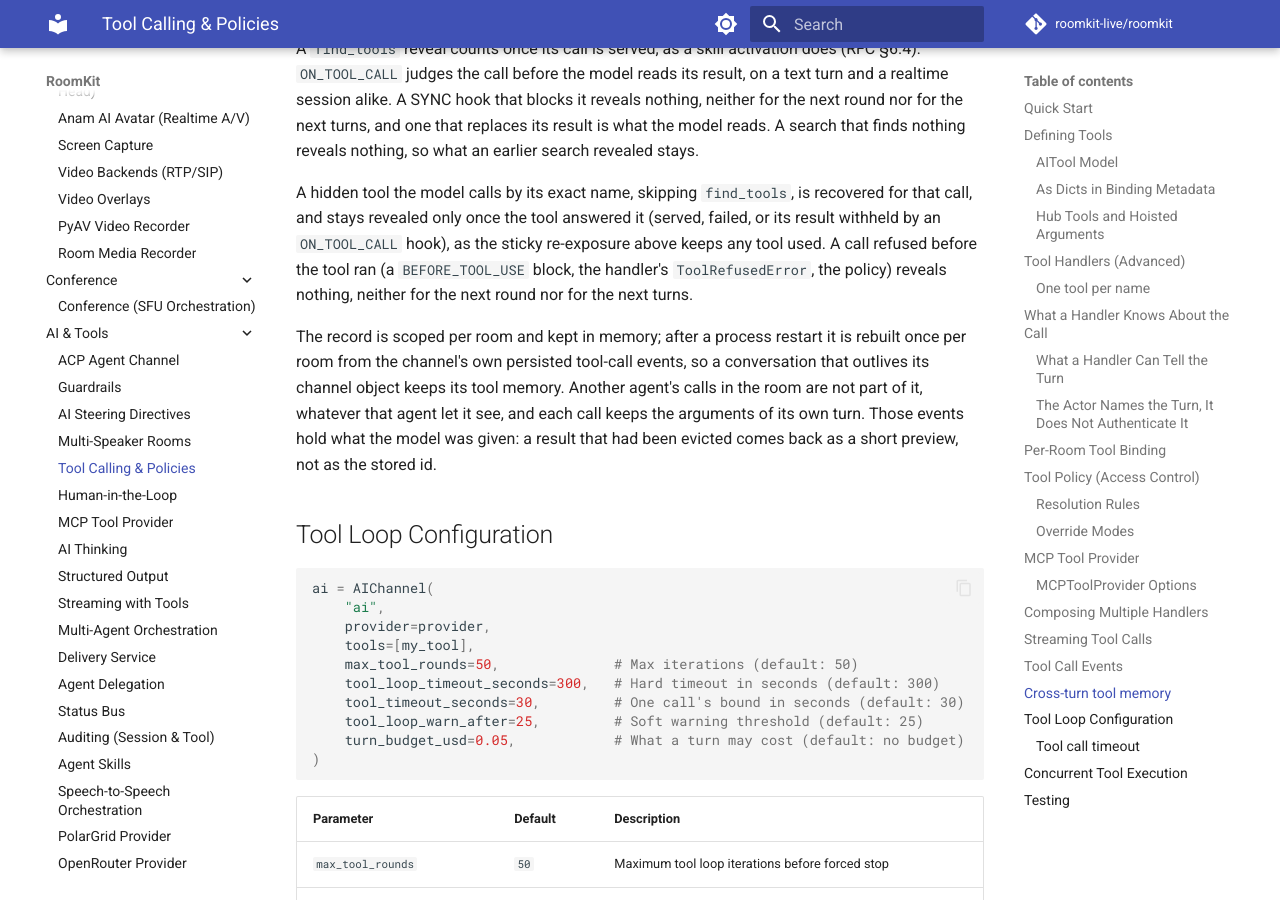
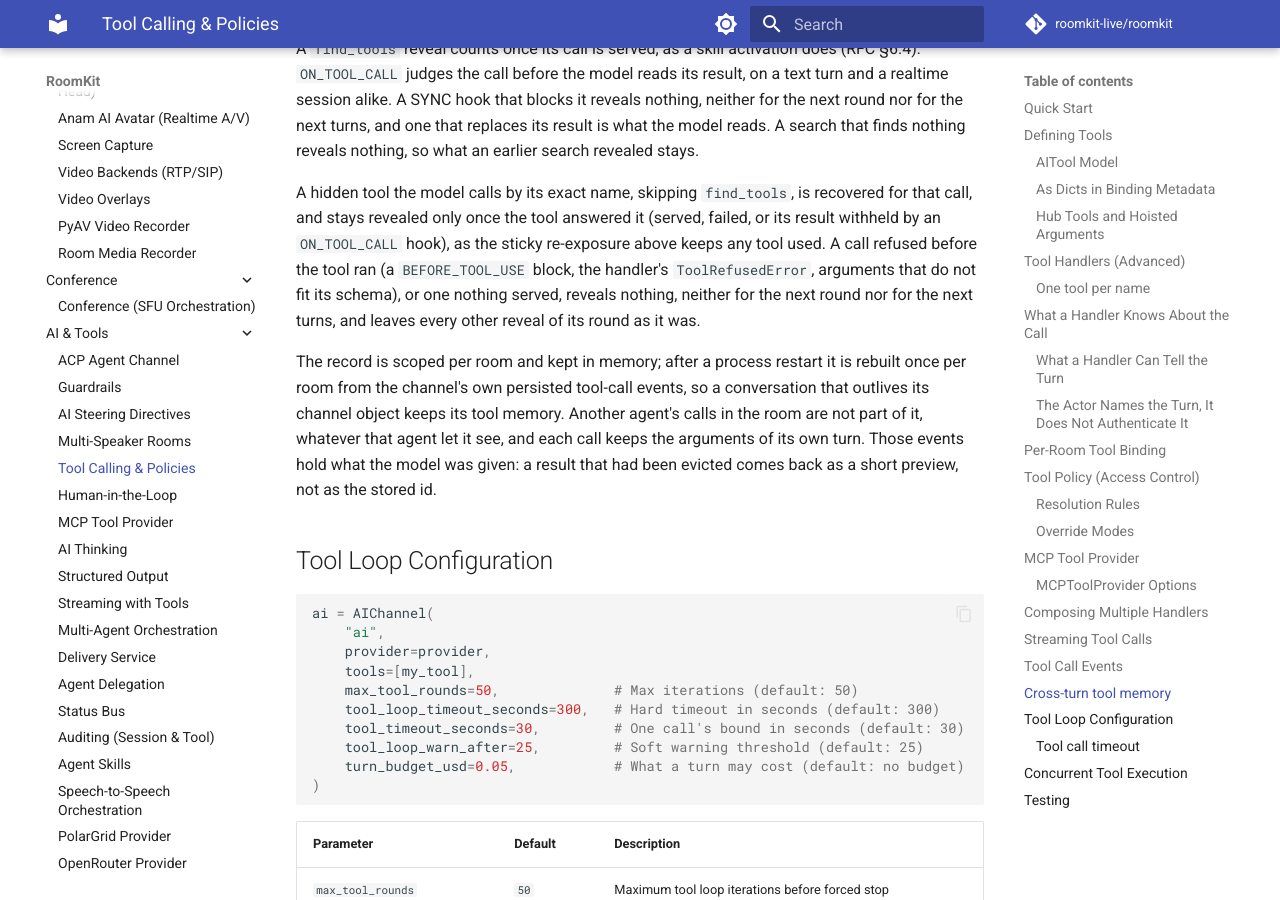
Before and after one commit to roomkit-live/roomkit-docs, an MkDocs documentation site: the page built from docs/guides/tool-calling.md, in a window 1280 px wide and 900 px high, scrolled down 17264 px. Built offline with MkDocs 1.6.1 and Material for MkDocs 9.7.7, drawn with Linux system fonts in a browser that asks for light colours; comment, search, counter and statistics services are not loaded.

Commit message:
docs(tools): per review, a refused recovery names its arguments and an unserved call, and leaves every other reveal of its round as it was (RMK-461)

```diff
--- a/docs/guides/tool-calling.md
+++ b/docs/guides/tool-calling.md
@@ -721,8 +721,10 @@ A hidden tool the model calls by its exact name, skipping `find_tools`, is
 recovered for that call, and stays revealed only once the tool answered it
 (served, failed, or its result withheld by an `ON_TOOL_CALL` hook), as the
 sticky re-exposure above keeps any tool used. A call refused before the tool
-ran (a `BEFORE_TOOL_USE` block, the handler's `ToolRefusedError`, the policy)
-reveals nothing, neither for the next round nor for the next turns.
+ran (a `BEFORE_TOOL_USE` block, the handler's `ToolRefusedError`, arguments
+that do not fit its schema), or one nothing served, reveals nothing, neither
+for the next round nor for the next turns, and leaves every other reveal of
+its round as it was.
 
 The record is scoped per room and kept in memory; after a process restart it is
 rebuilt once per room from the channel's own persisted tool-call events, so a
```
